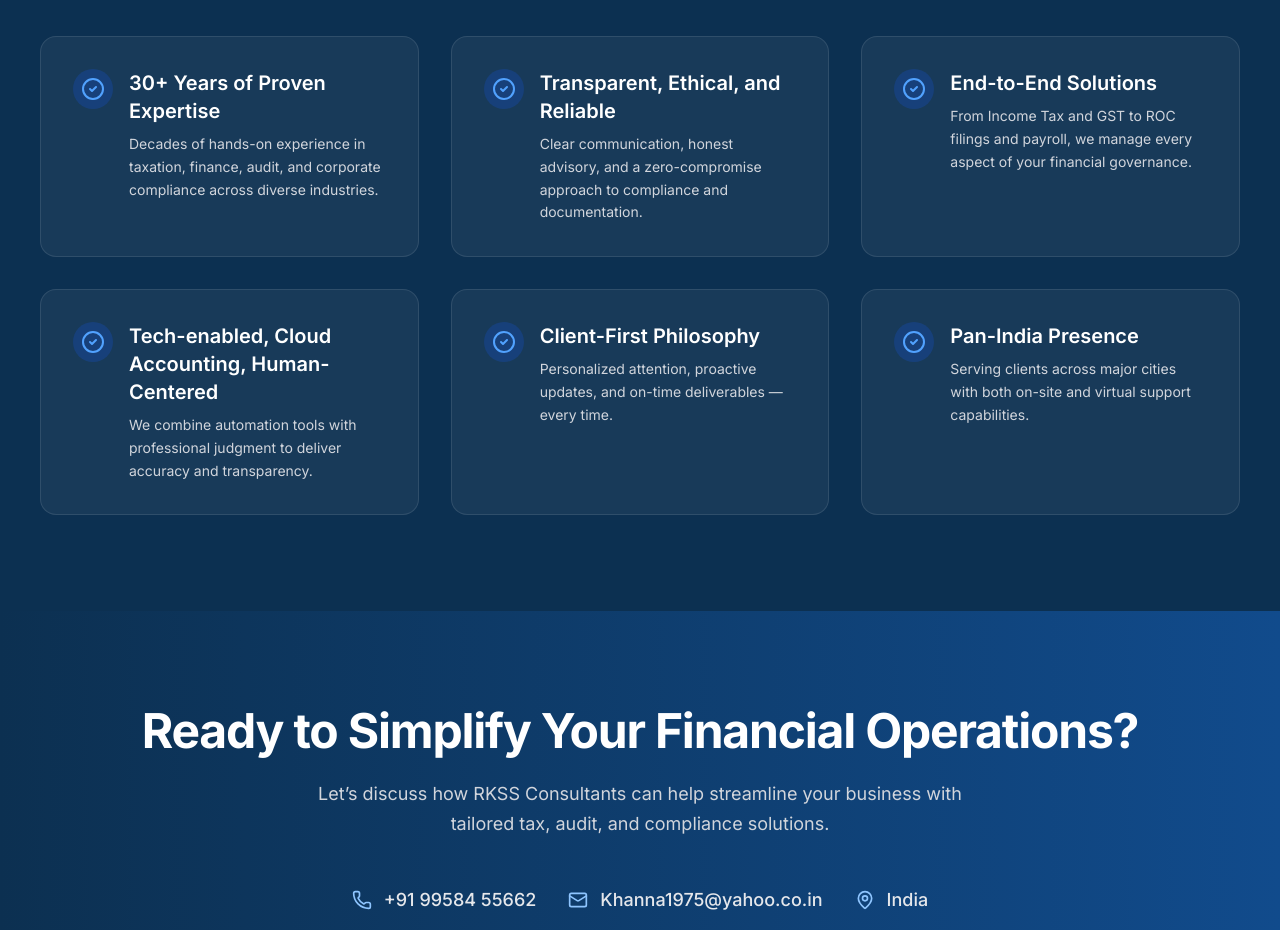
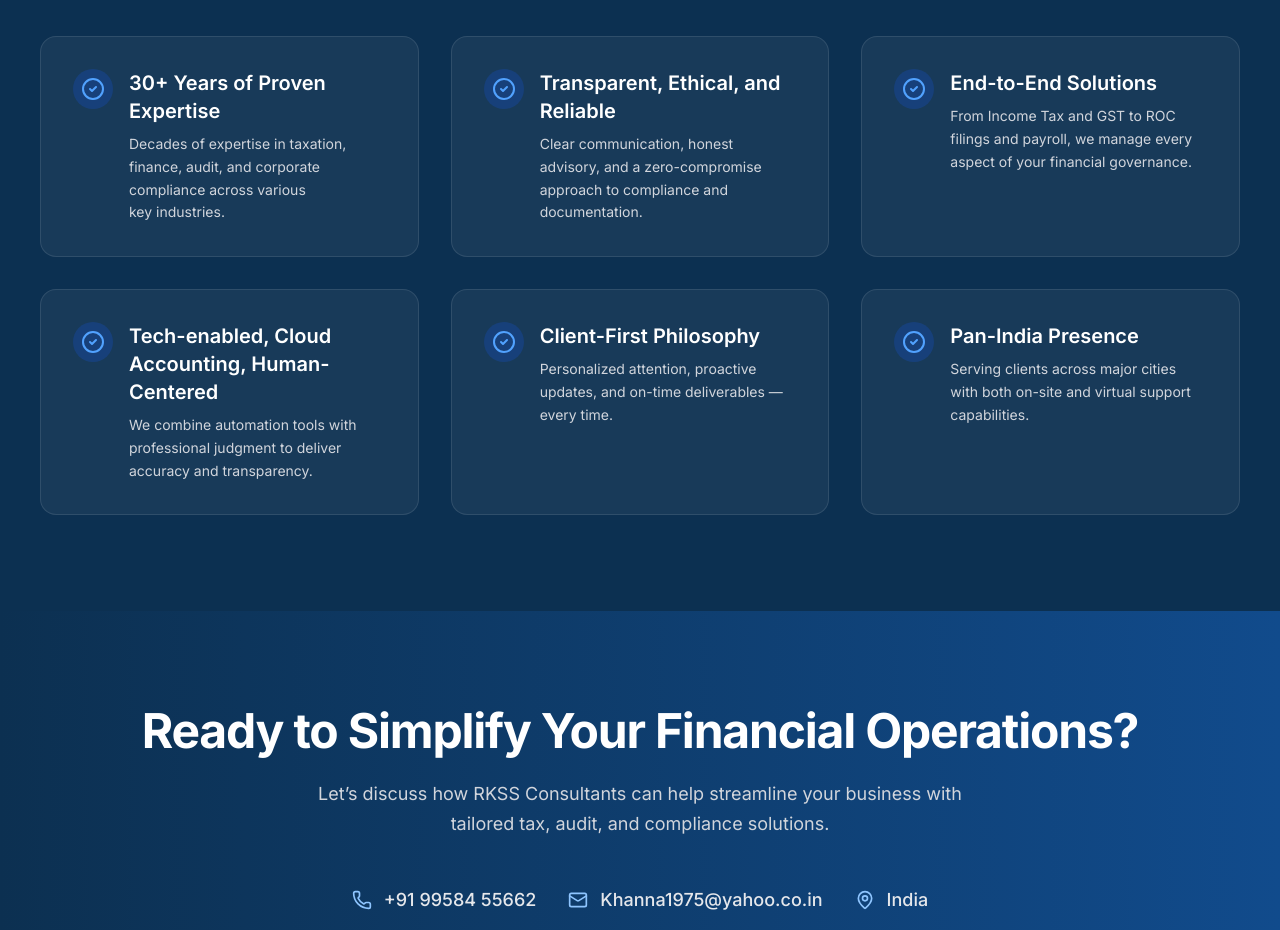
Before and after one commit to rohankumar390/rkss-portfolio, a Next.js app: page / in a window 1280 px wide. Shown: the part 1980-2910 px from the top of the page. Built offline with nearby package versions, Linux system fonts and the light colour scheme.

Commit message:
replace text

```diff
--- a/src/components/WhyChooseUs.tsx
+++ b/src/components/WhyChooseUs.tsx
@@ -3,7 +3,7 @@
 const highlights = [
   {
     title: "30+ Years of Proven Expertise",
-    desc: "Decades of hands-on experience in taxation, finance, audit, and corporate compliance across diverse industries.",
+    desc: "Decades of expertise in taxation, finance, audit, and corporate compliance across various key industries.",
   },
   {
     title: "Transparent, Ethical, and Reliable",
```
